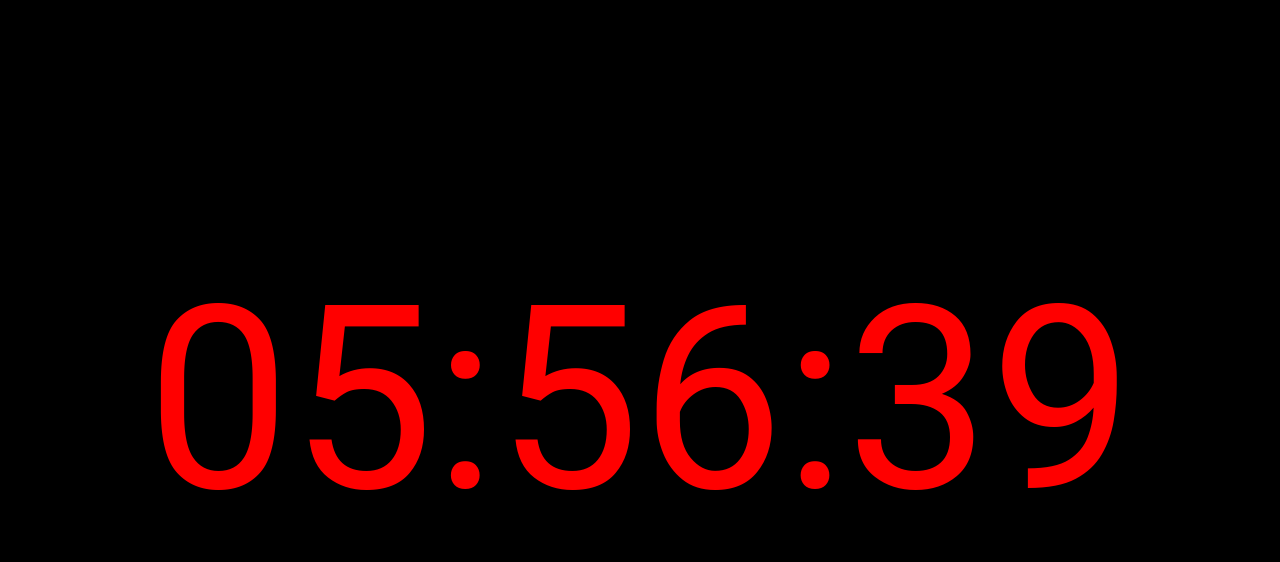
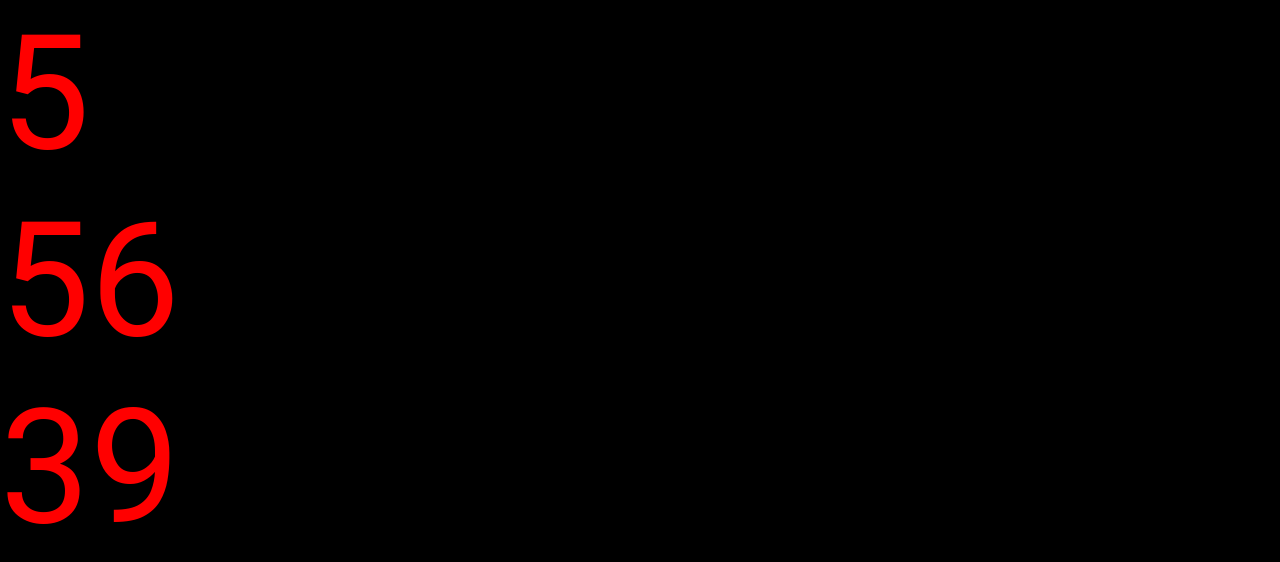
Before and after one commit to Jack-2077/tick-tock, a React (Create React App) app: page / in a window 1280 px wide. Shown: the top 562 px of the page. Built offline with nearby package versions, Linux system fonts and the light colour scheme.

Commit message:
feat: memoize time component

```diff
--- a/src/app/App.js
+++ b/src/app/App.js
@@ -38,7 +38,7 @@ function App() {
   return (
     <>
       <GlobalStyles />
-      <DigitalClock primaryColor={'red'} />
+      <FlipClock primaryColor={'red'} />
       {/* <h1>Tick Tock</h1>
       <h2>Select your clock</h2>
       <StyledContainer>
--- a/src/components/Clocks/FlipClock.js
+++ b/src/components/Clocks/FlipClock.js
@@ -1,5 +1,28 @@
-import React from 'react';
+import React, { memo, useEffect, useState } from 'react';
+
+const MemoizedTime = memo(({ time }) => {
+  return <div>{time}</div>;
+});
 
 export default function FlipClock({ primaryColor }) {
-  return <div style={{ color: primaryColor }}>FlipClock</div>;
+  const [time, setTime] = useState(() => new Date());
+
+  useEffect(() => {
+    const id = setInterval(() => {
+      setTime(new Date());
+    }, 1000);
+    return () => clearInterval(id);
+  }, []);
+
+  const hours = time.getHours();
+  const minutes = time.getMinutes();
+  const seconds = time.getSeconds();
+
+  return (
+    <div style={{ color: primaryColor, fontSize: '20vh' }}>
+      <MemoizedTime time={hours} />
+      <MemoizedTime time={minutes} />
+      <MemoizedTime time={seconds} />
+    </div>
+  );
 }
```
Also changed, not shown: src/components/Clocks/FlipClockStyles.js (added).
